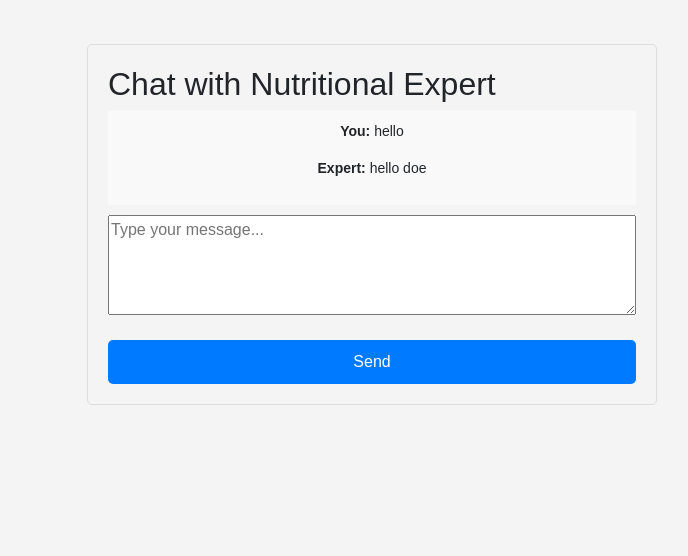
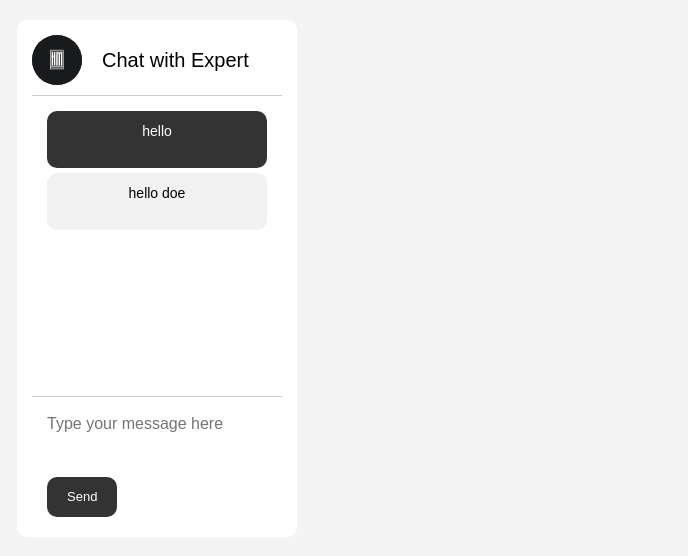
Before and after one commit to HimanM/Suppliment-Store, a PHP site: page /send_mail/recommendations.php in a window 1280 px wide. Shown: the part 56-612 px from the top of the page, without its empty margins (3-691 px from the left). Run offline with PHP 8.4, Linux system fonts and the light colour scheme; a user stored in the database is signed in; data comes from the database, SQL or seed files in the repository.

Commit message:
added styles for chat box

```diff
--- a/CSS/recommendations.css
+++ b/CSS/recommendations.css
@@ -1,28 +1,95 @@
-.chat-section, .recommendations-section {
+.chat {
+    display: flex;
+}
+
+.chat .card-container{
+    background-color: #fff;
+    border-radius: 10px;
+    padding: 15px;
     margin: 20px;
-    padding: 20px;
-    border: 1px solid #ddd;
-    border-radius: 5px;
+    display: flex;
+    flex-direction: column;
+    width: 280px;
+}
+
+.card-header {
+    display: flex;
+    align-items: center;
+    padding-bottom: 10px;
+    border-bottom: 1px solid #ccc;
+}
+
+.card-header .img-avatar {
+    width: 50px;
+    height: 50px;
+    border-radius: 50%;
+    margin-right: 20px;
+    background-color: #333;
+}
+
+.card-header .text-chat {
+    color: black;
+    margin: 0;
+    font-size: 20px;
 }
 
 .chat-box {
-    max-height: 300px;
-    overflow-y: auto;
-    background-color: #f9f9f9;
-    padding: 10px;
-    margin-bottom: 10px;
+    flex: 1;
+    overflow-y: hidden;
 }
 
-.chat-message {
-    margin-bottom: 10px;
+.messages-container {
+    padding: 15px;
+    height: 300px;
+    overflow-y: scroll;
 }
 
-textarea {
-    width: 100%;
-    height: 100px;
-    margin-bottom: 10px;
+.chat-message-box {
+    padding: 10px;
+    margin-bottom: 5px;
+    border-radius: 10px;
+
 }
 
-ul {
-    list-style-type: none;
+.chat-message-box.left {
+    background-color: #f1f1f1;
+    color: black;
+    font-size: 13px;
+    left: 0;
 }
+
+.chat-message-box.right {
+    background-color: #333;
+    color: #fff;
+    font-size: 13px;
+    right: 0;
+}
+
+.message-input {
+    padding: 5px;
+    border-top: 1px solid #ccc;
+}
+
+.message-input .message-send {
+    width: 100%;
+    padding: 10px;
+    border: none;
+    border-radius: 10px;
+    resize: none;
+}
+
+.message-input .button-send {
+    background-color: #333;
+    color: #fff;
+    padding: 10px 20px;
+    border: none;
+    cursor: pointer;
+    margin-left: 10px;
+    border-radius: 10px;
+    font-size: 13px;
+}
+
+.message-input .button-send:hover {
+    background-color: #f1f1f1;
+    color: #333;
+}
--- a/JS/chat_script.js
+++ b/JS/chat_script.js
@@ -1,7 +1,7 @@
 document.addEventListener('DOMContentLoaded', function () {
     const chatForm = document.querySelector('#chatForm');
     const messageInput = document.querySelector('#messageInput');
-    const chatBox = document.querySelector('.chat-box');
+    const chatBox = document.querySelector('.messages-container');
 
     // Fetch and display chat messages
     function fetchMessages() {
@@ -11,18 +11,22 @@ document.addEventListener('DOMContentLoaded', function () {
                 chatBox.innerHTML = '';
                 messages.forEach(message => {
                     const messageDiv = document.createElement('div');
-                    messageDiv.classList.add('chat-message');
+                    messageDiv.classList.add('chat-message-box');
 
                     if (message.sender_id == currentUser) {
-                        messageDiv.innerHTML = `<p><strong>You:</strong> ${message.message}</p>`;
+
+                        messageDiv.classList.add('right');
+                        messageDiv.innerHTML = `<p>${message.message}</p>`;
                     } else {
-                        messageDiv.innerHTML = `<p><strong>Expert:</strong> ${message.message}</p>`;
+                        messageDiv.classList.add('left');
+                        messageDiv.innerHTML = `<p>${message.message}</p>`;
                     }
 
                     chatBox.appendChild(messageDiv);
                 });
             })
             .catch(error => console.error('Error fetching messages:', error));
+            updateScroll();
     }
 
     // Send a new message
@@ -47,8 +51,13 @@ document.addEventListener('DOMContentLoaded', function () {
                 }
             })
             .catch(error => console.error('Error sending message:', error));
+            updateScroll();
     });
 
+    function updateScroll(){
+        chatBox.scrollTop = chatBox.scrollHeight;
+    }
     // Fetch messages on page load
     fetchMessages();
+
 });
--- a/recommendations.php
+++ b/recommendations.php
@@ -17,18 +17,30 @@ $user_id = $_SESSION['user_id'];
     <link rel="stylesheet" href="CSS/recommendations.css">
 </head>
 <body>
-<?php include 'top_nav.php'; ?>
+    <?php include 'top_nav.php'; ?>
 
-    <div class="container mt-4">
-        <div class="row">
-            <div class="col-md-6 chat-section">
-                <h2>Chat with Nutritional Expert</h2>
-                <div class="chat-box" id="chatBox"></div>
-                <form id="chatForm">
-                    <textarea id="messageInput" placeholder="Type your message..." required></textarea>
-                    <button type="submit" class="btn btn-primary mt-2">Send</button>
-                </form>
+    <div class="chat">
+        <div class="card-container">
+        <div class="card-header">
+            <img src="images\uploads\pfp.png" alt="Himan" class="img-avatar"></img>
+            <div class="text-chat">Chat with Expert</div>
+        </div>
+        <div class="chat-box">
+            <div class="messages-container">
+                <!-- <div class="message-box left">
+                    <p>Hello, How are you?</p>
+                </div>
+                <div class="message-box right">
+                    <p>I'm good, thanks for asking! How about you?</p>
+                </div> -->
             </div>
+            <div class="message-input">
+            <form id ="chatForm">
+                <textarea id = "messageInput" placeholder="Type your message here" class="message-send"></textarea>
+                <button type="submit" class="button-send">Send</button>
+            </form>
+            </div>
+        </div>
         </div>
     </div>
 
```
